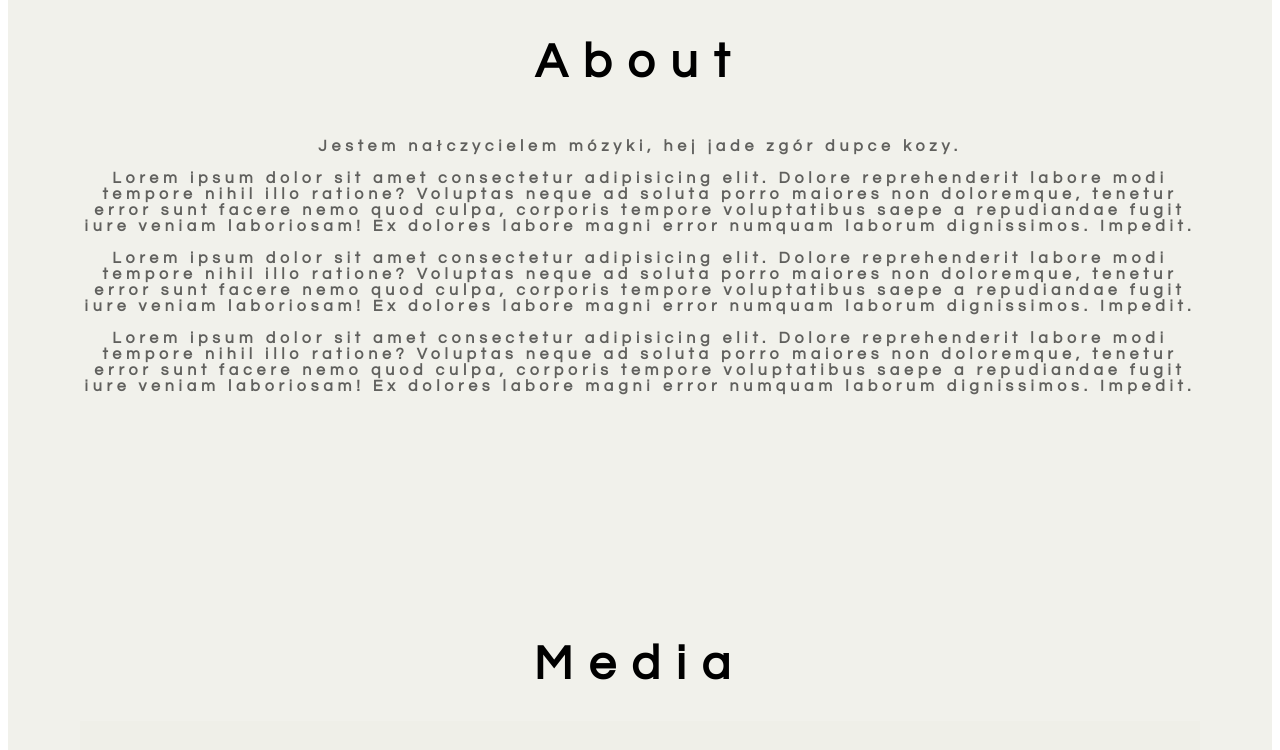
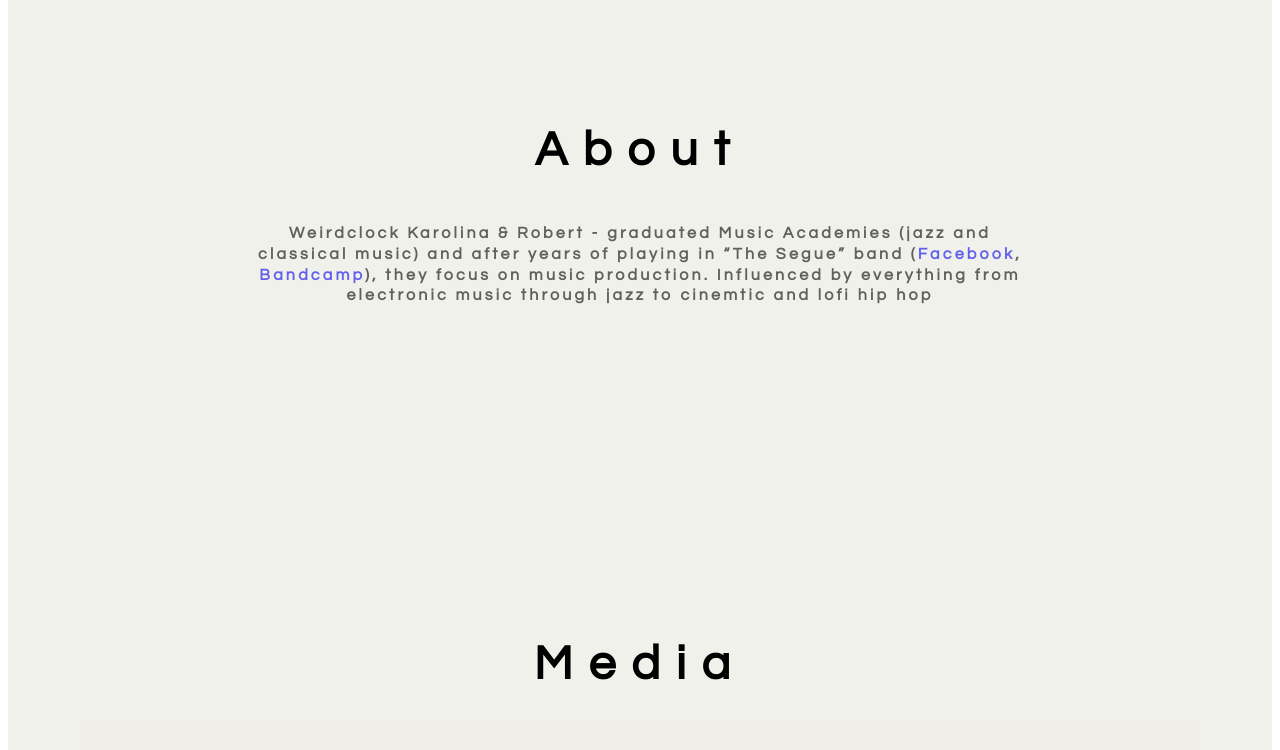
Before and after one commit to 89filipNowak/Wiercioch, a website built with Parcel: page index.html in a window 1280 px wide. Shown: the part 1000-1750 px from the top of the page. Built offline with nearby package versions, Linux system fonts and the light colour scheme.

Commit message:
Change in About tab

```diff
--- a/css/data.css
+++ b/css/data.css
@@ -190,6 +190,22 @@ display: none;
 	}
 }
 
+.info {
+	max-width: 60vw;
+	line-height: 1.3rem;
+
+}
+
+@media screen and (max-width: 800px) {
+	.info {
+		max-width: 80vw;
+	}
+
+	h3 {
+		font-size: 2.5rem ;
+	}
+}
+
 /* Navbar */
  .et-hero-tabs, .et-slide {
 	 /*TODO: zmiana żeby nie zakrywało playerów */
@@ -243,8 +259,8 @@ display: none;
 }
 
  .et-hero-tabs h3, .et-slide h3, .grid h3 {
-	 font-size: 1rem;
-	 letter-spacing: 0.3rem;
+	font-size: 1rem;
+	 letter-spacing: 0.2rem;
 	 opacity: 0.6;
 }
 
--- a/index.html
+++ b/index.html
@@ -53,30 +53,13 @@
         <section class="et-slide" id="tab-About">
           <div class="container">
             <h1>About</h1>
-            <h3>Jestem nałczycielem mózyki, hej jade zgór dupce kozy.</h3>
-            <h3>
-              Lorem ipsum dolor sit amet consectetur adipisicing elit. Dolore
-              reprehenderit labore modi tempore nihil illo ratione? Voluptas
-              neque ad soluta porro maiores non doloremque, tenetur error sunt
-              facere nemo quod culpa, corporis tempore voluptatibus saepe a
-              repudiandae fugit iure veniam laboriosam! Ex dolores labore magni
-              error numquam laborum dignissimos. Impedit.
-            </h3>
-            <h3>
-              Lorem ipsum dolor sit amet consectetur adipisicing elit. Dolore
-              reprehenderit labore modi tempore nihil illo ratione? Voluptas
-              neque ad soluta porro maiores non doloremque, tenetur error sunt
-              facere nemo quod culpa, corporis tempore voluptatibus saepe a
-              repudiandae fugit iure veniam laboriosam! Ex dolores labore magni
-              error numquam laborum dignissimos. Impedit.
-            </h3>
-            <h3>
-              Lorem ipsum dolor sit amet consectetur adipisicing elit. Dolore
-              reprehenderit labore modi tempore nihil illo ratione? Voluptas
-              neque ad soluta porro maiores non doloremque, tenetur error sunt
-              facere nemo quod culpa, corporis tempore voluptatibus saepe a
-              repudiandae fugit iure veniam laboriosam! Ex dolores labore magni
-              error numquam laborum dignissimos. Impedit.
+            <h3 class="info">
+              Weirdclock Karolina & Robert - graduated Music Academies (jazz and
+              classical music) and after years of playing in “The Segue” band
+              (<a href="https://www.facebook.com/thesegueband">Facebook</a>,
+              <a href="https://theseguemusic.bandcamp.com/">Bandcamp</a>), they
+              focus on music production. Influenced by everything from
+              electronic music through jazz to cinemtic and lofi hip hop
             </h3>
           </div>
         </section>
```
